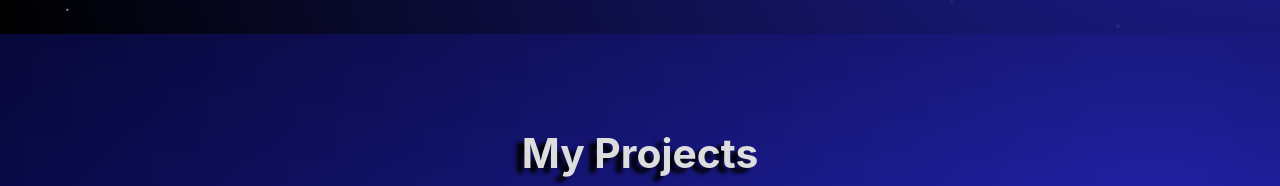
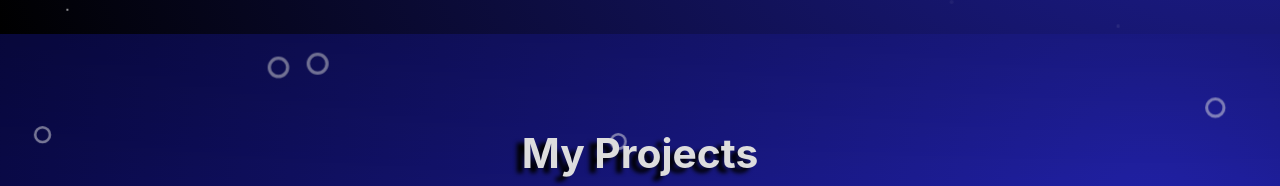
Before and after one commit to Faboid/portfolio, a React (Create React App) app: page / in a window 1280 px wide. Shown: the part 766-952 px from the top of the page. Built offline with nearby package versions, Linux system fonts and the light colour scheme; the HTML template or start-up script is replaced by a standard one.

Commit message:
Slowed and reduced the bubbles to make them less intrusive.

```diff
--- a/src/components/Underwater.css
+++ b/src/components/Underwater.css
@@ -28,7 +28,7 @@
     border-radius: 100%;
     aspect-ratio: 1/1;
     animation:
-        rise-up 20s infinite ease-out,
+        rise-up 50s infinite ease-out,
         movement 3s infinite ease-in-out alternate,
         resizing 2s infinite ease-in-out alternate;
 }
--- a/src/components/Underwater.js
+++ b/src/components/Underwater.js
@@ -2,8 +2,13 @@ import './Underwater.css';
 
 export default function Underwater({ children }) {
 
-    const bubblesAmount = Math.floor(Math.min(200, window.innerWidth / 20)) + 1;
-    const maxDelay = Math.floor(window.innerHeight * 30);
+    const bubblesAmount = clamp(20, Math.floor(window.innerWidth / 30), 100);
+    const maxDelay = Math.floor(window.innerHeight * 100);
+    console.log(bubblesAmount);
+
+    function clamp(min, value, max) {
+        return Math.min(Math.max(min, value), max);
+    }
 
     return (
         <div className='underwater-container'>
@@ -40,7 +45,7 @@ function Bubbles({ amount, maxDelay }) {
 function Bubble({ position, delay }) {
 
     return (
-        <div className='bubble' style={{ left: `${position}%`, animationDelay: `${delay}ms` }}></div>
+        <div className='bubble' style={{ left: `${position}%`, animationDelay: `${-delay}ms` }}></div>
     );
 
 }
```
